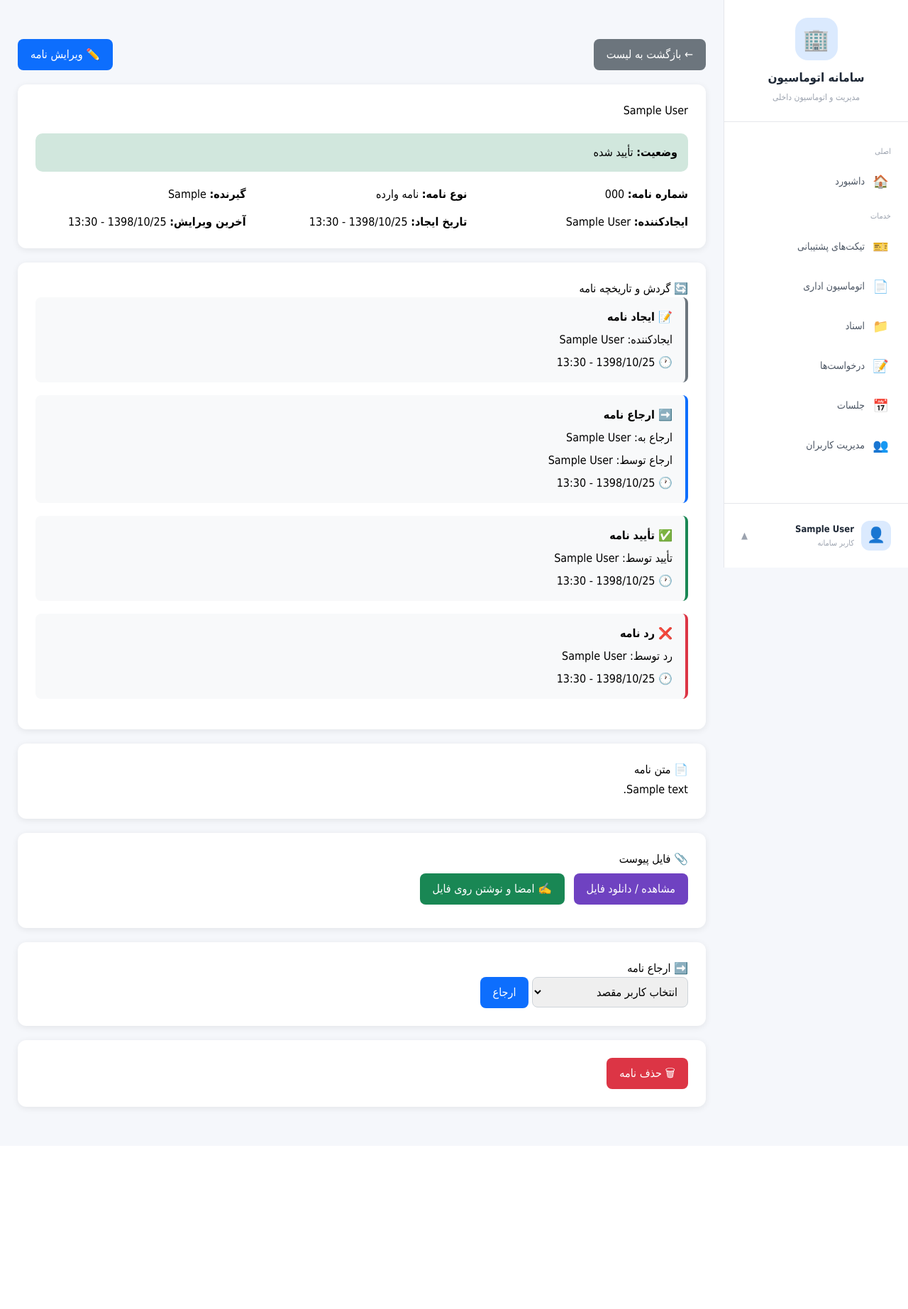
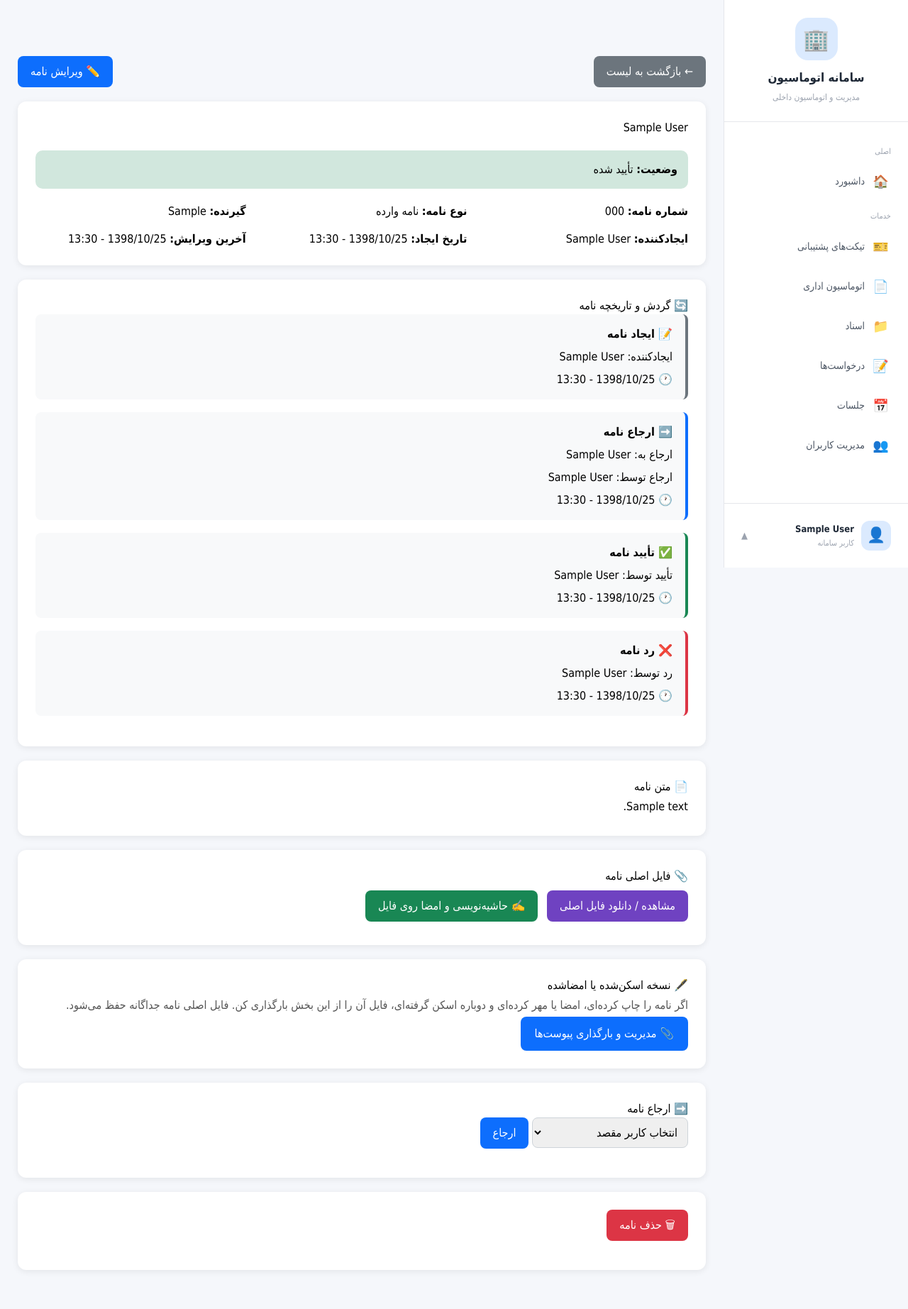
Before and after one commit to ticketit2026/automate-admin, a Django app: page /admin-automation/1/ in a window 1280 px wide. Shown: the whole page at 71% size. Before the commit the page ends 1567 px from the top, so only its background shows below. Run offline with Django 5.2, Linux system fonts and the light colour scheme; a user stored in the database is signed in; tables that the repository leaves empty hold one stand-in row (values such as "Sample post"); some libraries are stand-ins or nearby versions.

Commit message:
Update letter_detail.html

````diff
--- a/templates/admin_automation/letter_detail.html
+++ b/templates/admin_automation/letter_detail.html
@@ -1,4 +1,4 @@
-
+```html
 {% extends 'base.html' %}
 {% load jalali %}
 
@@ -17,6 +17,7 @@
         {% endif %}
     </div>
 
+    <!-- اطلاعات اصلی نامه -->
     <div class="letter-card">
         <h2>{{ letter.title }}</h2>
 
@@ -39,6 +40,7 @@
         </div>
     </div>
 
+    <!-- گردش و تاریخچه نامه -->
     <div class="letter-card">
         <h3>🔄 گردش و تاریخچه نامه</h3>
 
@@ -65,7 +67,9 @@
         <div class="history-item" style="border-right-color:#198754">
             <strong>✅ تأیید نامه</strong>
             <div>تأیید توسط: {{ letter.approved_by.get_full_name|default:letter.approved_by.username }}</div>
-            {% if letter.approved_at %}<div>🕐 {{ letter.approved_at|jalali_date }}</div>{% endif %}
+            {% if letter.approved_at %}
+            <div>🕐 {{ letter.approved_at|jalali_date }}</div>
+            {% endif %}
         </div>
         {% endif %}
 
@@ -73,7 +77,9 @@
         <div class="history-item" style="border-right-color:#dc3545">
             <strong>❌ رد نامه</strong>
             <div>رد توسط: {{ letter.rejected_by.get_full_name|default:letter.rejected_by.username }}</div>
-            {% if letter.rejected_at %}<div>🕐 {{ letter.rejected_at|jalali_date }}</div>{% endif %}
+            {% if letter.rejected_at %}
+            <div>🕐 {{ letter.rejected_at|jalali_date }}</div>
+            {% endif %}
         </div>
         {% endif %}
 
@@ -82,27 +88,45 @@
         {% endif %}
     </div>
 
+    <!-- متن نامه -->
     <div class="letter-card">
         <h3>📄 متن نامه</h3>
         <div style="line-height:2;white-space:pre-wrap">{{ letter.content }}</div>
     </div>
 
+    <!-- فایل اصلی نامه -->
     {% if letter.file %}
     <div class="letter-card">
-        <h3>📎 فایل پیوست</h3>
+        <h3>📎 فایل اصلی نامه</h3>
 
         <a href="{{ letter.file.url }}" target="_blank" rel="noopener"
            style="display:inline-block;text-decoration:none;padding:10px 18px;border-radius:8px;background:#6f42c1;color:white">
-            مشاهده / دانلود فایل
+            مشاهده / دانلود فایل اصلی
         </a>
 
         <a href="{% url 'letter_annotate' letter.id %}"
            style="display:inline-block;text-decoration:none;padding:10px 18px;margin:8px;border-radius:8px;background:#198754;color:white">
-            ✍️ امضا و نوشتن روی فایل
+            ✍️ حاشیه‌نویسی و امضا روی فایل
         </a>
     </div>
     {% endif %}
 
+    <!-- پیوست‌های اسکن‌شده و امضاشده -->
+    <div class="letter-card">
+        <h3>🖋️ نسخه اسکن‌شده یا امضاشده</h3>
+
+        <p style="line-height:2;color:#555">
+            اگر نامه را چاپ کرده‌ای، امضا یا مهر کرده‌ای و دوباره اسکن گرفته‌ای،
+            فایل آن را از این بخش بارگذاری کن. فایل اصلی نامه جداگانه حفظ می‌شود.
+        </p>
+
+        <a href="{% url 'letter_attachments' letter.id %}"
+           style="display:inline-block;text-decoration:none;padding:12px 20px;border-radius:8px;background:#0d6efd;color:white">
+            📎 مدیریت و بارگذاری پیوست‌ها
+        </a>
+    </div>
+
+    <!-- ارجاع نامه -->
     {% if can_assign %}
     <div class="letter-card">
         <h3>➡️ ارجاع نامه</h3>
@@ -119,6 +143,7 @@
     </div>
     {% endif %}
 
+    <!-- تأیید و رد نامه -->
     {% if is_assigned_user and letter.status == 'pending' %}
     <div class="letter-card">
         <h3>بررسی نامه</h3>
@@ -140,6 +165,7 @@
     </div>
     {% endif %}
 
+    <!-- حذف نامه -->
     {% if perms.admin_automation.delete_letter or user.is_superuser %}
     <div class="letter-card">
         <form method="post" action="{% url 'letter_delete' letter.id %}">
@@ -151,6 +177,7 @@
         </form>
     </div>
     {% endif %}
+
 </div>
 
 <style>
@@ -184,5 +211,12 @@
 .btn-primary { background:#0d6efd; }
 .btn-success { background:#198754; }
 .btn-danger { background:#dc3545; }
+
+@media (max-width:600px) {
+    .letter-card {
+        padding:16px;
+    }
+}
 </style>
 {% endblock %}
+```
````
